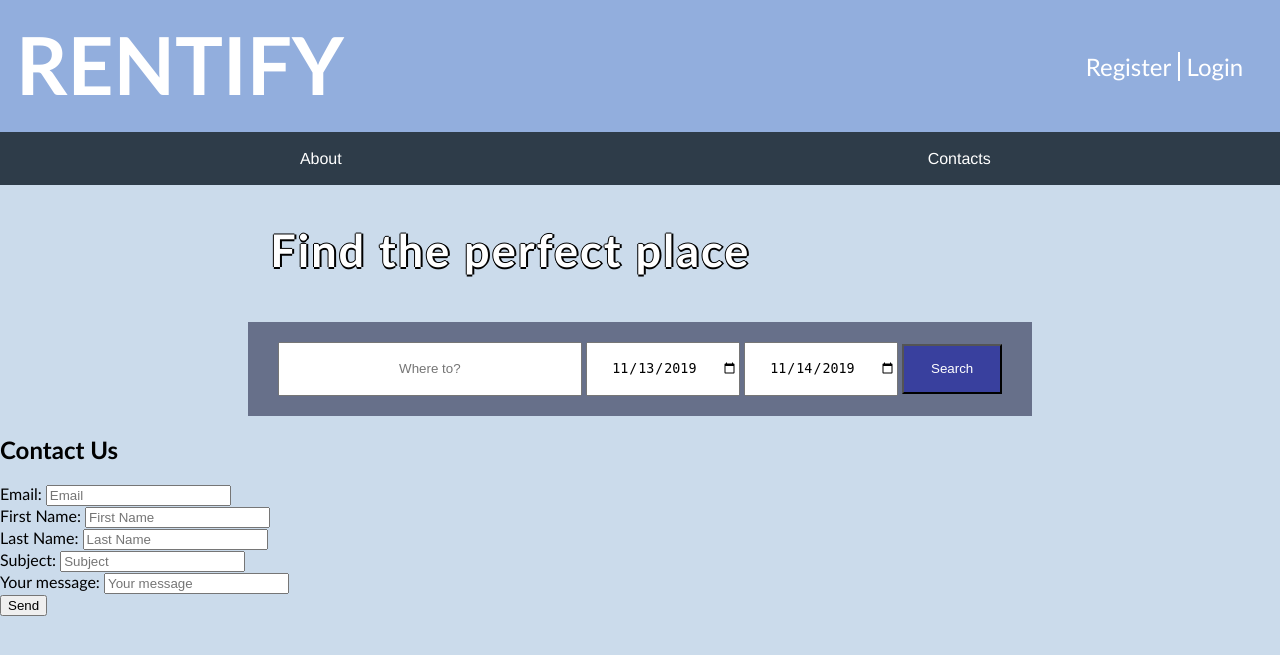
After one commit to pemesteves/LTW_Project, a PHP site: page /pages/contacts.php in a window 1280 px wide. The commit adds this page. Shown: the top 655 px of the page. Run offline with PHP 8.4, Linux system fonts and the light colour scheme; data comes from the database, SQL or seed files in the repository; some libraries are stand-ins or nearby versions.

Commit message:
Added contacts page

```diff
--- /dev/null
+++ b/pages/contacts.php
@@ -0,0 +1,32 @@
+<?php
+    include_once "../database/connection.php";
+    include_once "../templates/tpl_common.php";
+    include_once "../templates/tpl_account.php";
+
+    document_main_part();
+?>
+        <link href="../css/main_page.css" rel="stylesheet">
+        <link href="../css/search_bar.css" rel="stylesheet">
+     </head>
+    <body>
+        <?php
+            draw_body_header();
+            draw_body_menu();
+        ?>
+        <section id="search_bar">
+            <h1>Find the perfect place</h1>
+            <?php draw_search_bar(); ?>
+        </section>
+        <h2>Contact Us</h2>
+        <form id="contact_form" action="../actions/action_submit_form.php" method="post">
+        <?php
+            draw_input_box('email', 'email', 'Email', true);
+            draw_input_box('first_name', 'text', 'First Name', true);
+            draw_input_box('last_name', 'text', 'Last Name', true);
+            draw_input_box('subject', 'text', 'Subject', true);
+            draw_input_box('message', 'text', 'Your message', true);
+        ?>
+            <input class="account_button" type="Submit" value="Send"/>
+        </form>
+    </body>
+</html>
--- a/templates/tpl_common.php
+++ b/templates/tpl_common.php
@@ -24,7 +24,7 @@ function draw_body_menu(){
     <nav id="menu">
         <ul>
             <li><a href="../pages/about.php">About</a></li>
-            <li><a href="#">Contacts</a></li>
+            <li><a href="../pages/contacts.php">Contacts</a></li>
         </ul>
     </nav>
 <?php
```
Also changed, not shown: actions/action_submit_form.php (added, +32 -0 lines).
